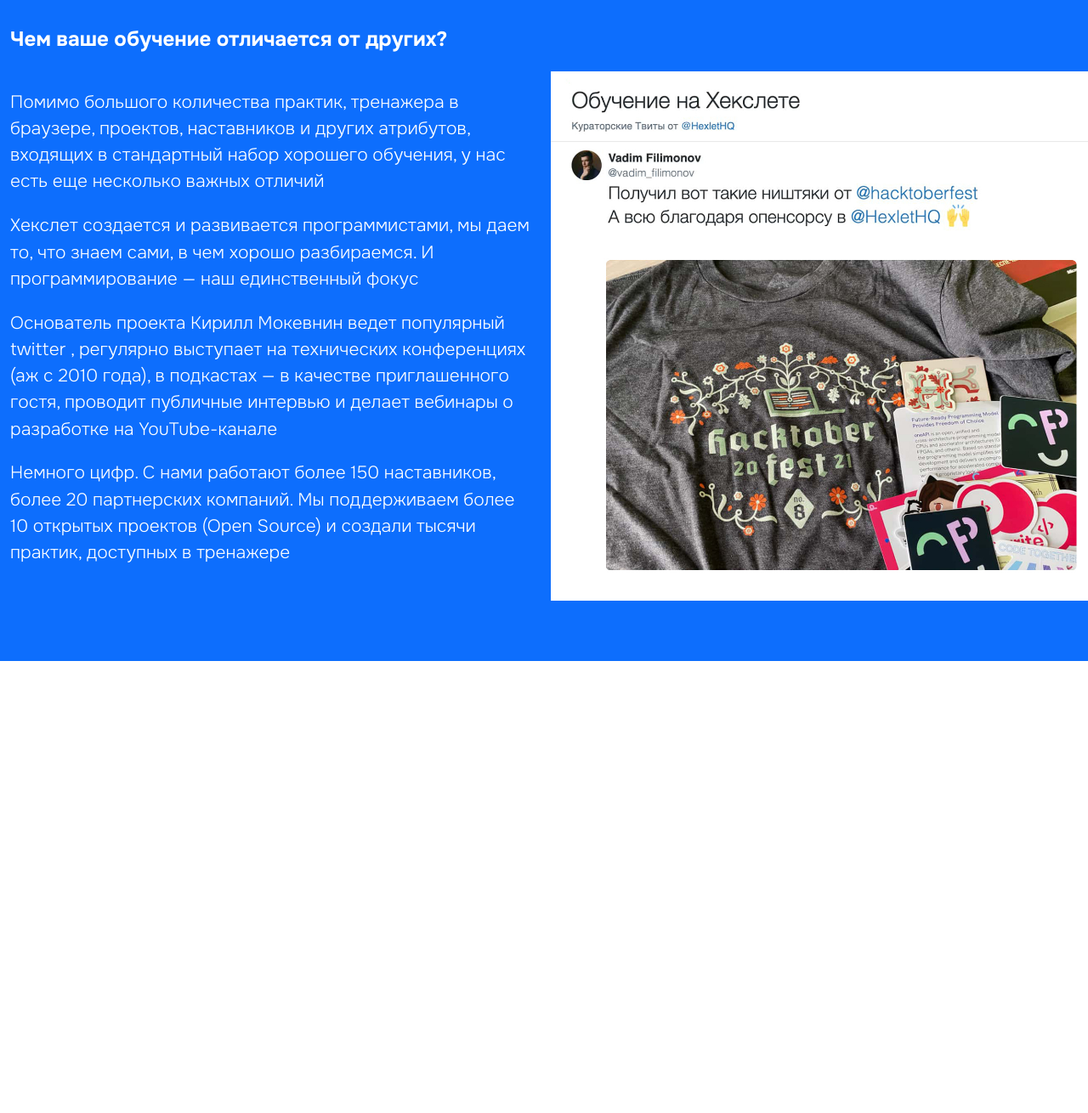
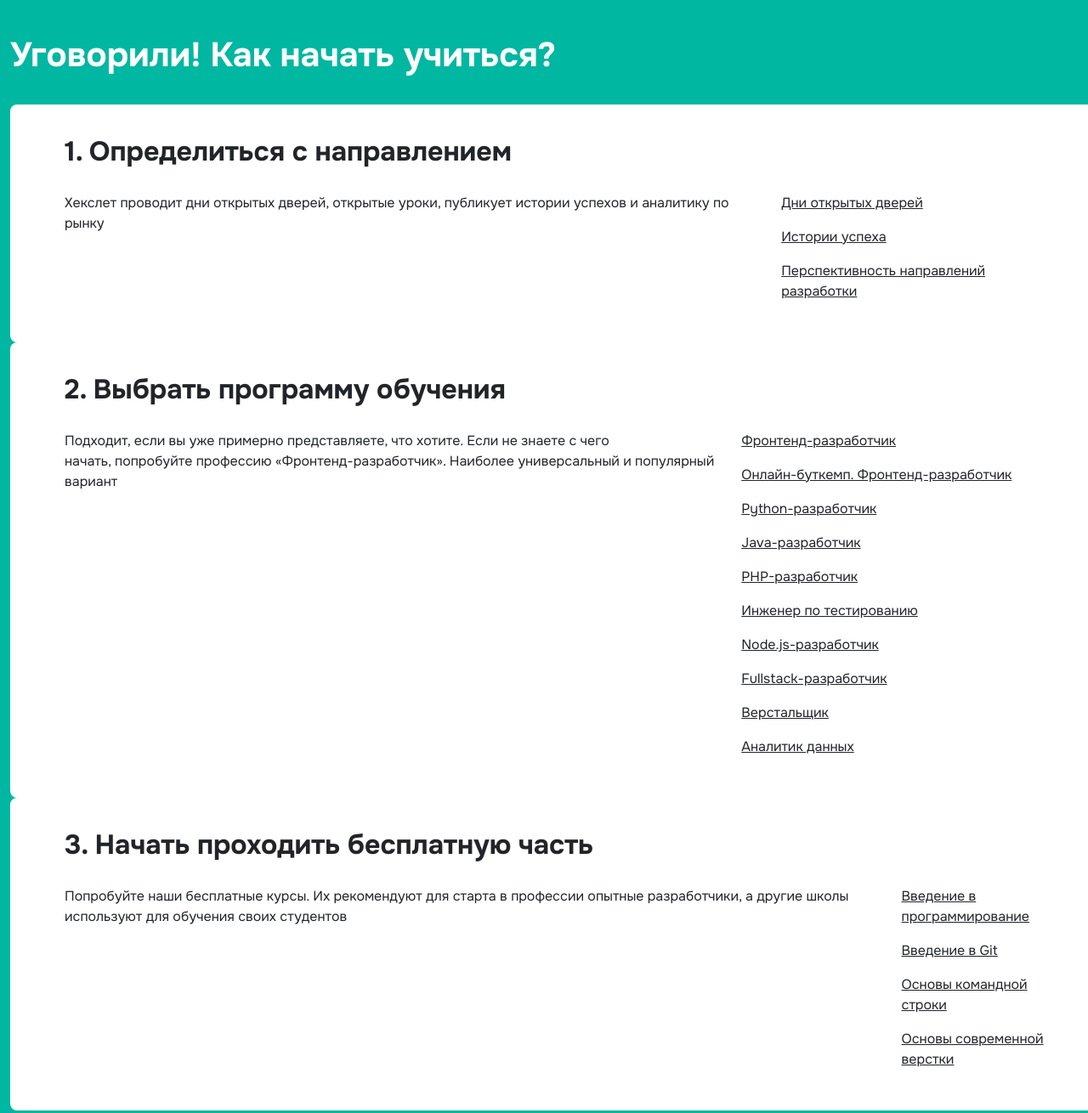
Before and after one commit to svetalit/hexlet_basics_html_css, a plain HTML site: page index.html in a window 1280 px wide. Shown: the part 1740-3050 px from the top of the page at 85% size. Before the commit the page ends 2518 px from the top, so only its background shows below. Drawn offline with Linux system fonts and the light colour scheme.

Commit message:
small update

```diff
--- a/index.html
+++ b/index.html
@@ -91,17 +91,77 @@
     </div>
   </div>
 
+  <div class="bg-green">
+    <div class="container py-4">
+      <h2 class="h1 fw-bold text-white">Уговорили! Как начать учиться?</h2>
+      <div class="card">
+        <h3 class="card-title">1. Определиться с направлением</h3>
+        <div class="row align-items-start gap-2">
+          <div>
+            <p>Хекслет проводит дни открытых дверей, открытые уроки, публикует истории успехов и аналитику по рынку</p>
+          </div>
+          <div>
+            <ul class="pl-0 list-style-none">
+              <li class="mb-1"><a href="#" class="text-dark">Дни открытых дверей</a></li>
+              <li class="mb-1"><a href="#" class="text-dark">Истории успеха</a></li>
+              <li class="mb-1"><a href="#" class="text-dark">Перспективность направлений разработки</a></li>
+            </ul>
+          </div>
+        </div>
+      </div>
+      <div class="card">
+        <h3 class="card-title">2. Выбрать программу обучения</h3>
+        <div class="row align-items-start gap-2">
+          <div>
+            <p>Подходит, если вы уже примерно представляете, что хотите. Если не знаете с чего<br> начать, попробуйте профессию «Фронтенд-разработчик». Наиболее универсальный и популярный<br>
+              вариант</p>
+          </div>
+          <div>
+            <ul class="pl-0 list-style-none">
+              <li class="mb-1"><a href="#" class="text-dark">Фронтенд-разработчик</a></li>
+              <li class="mb-1"><a href="#" class="text-dark">Онлайн-буткемп. Фронтенд-разработчик</a></li>
+              <li class="mb-1"><a href="#" class="text-dark">Python-разработчик</a></li>
+              <li class="mb-1"><a href="#" class="text-dark">Java-разработчик</a></li>
+              <li class="mb-1"><a href="#" class="text-dark">PHP-разработчик</a></li>
+              <li class="mb-1"><a href="#" class="text-dark">Инженер по тестированию</a></li>
+              <li class="mb-1"><a href="#" class="text-dark">Node.js-разработчик</a></li>
+              <li class="mb-1"><a href="#" class="text-dark">Fullstack-разработчик</a></li>
+              <li class="mb-1"><a href="#" class="text-dark">Верстальщик</a></li>
+              <li class="mb-1"><a href="#" class="text-dark">Аналитик данных</a></li>
+            </ul>
+          </div>
+        </div>
+      </div>
+      <div class="card">
+        <h3 class="card-title">3. Начать проходить бесплатную часть</h3>
+        <div class="row align-items-start gap-2">
+          <div>
+            <p>Попробуйте наши бесплатные курсы. Их рекомендуют для старта в профессии опытные разработчики, а другие школы используют для обучения своих студентов</p>
+          </div>
+          <div>
+            <ul class="pl-0 list-style-none">
+              <li class="mb-1"><a href="#" class="text-dark">Введение в программирование</a></li>
+              <li class="mb-1"><a href="#" class="text-dark">Введение в Git</a></li>
+              <li class="mb-1"><a href="#" class="text-dark">Основы командной строки</a></li>
+              <li class="mb-1"><a href="#" class="text-dark">Основы современной верстки</a></li>
+            </ul>
+          </div>
+        </div>
+      </div>
+
+    </div>
+  </div>
 
   <div class="bg-blue">
-    <div class="container py-4">
-      <h2 class="text-white">Чем ваше обучение отличается от других?</h2>
+    <div class="container py-4 text-white">
+      <h2 class="h1 fw-bold">Чем ваше обучение отличается от других?</h2>
       <div class="row align-items-start gap-1">
-        <div class="lead text-white">
-          <p>Помимо большого количества практик, тренажера в браузере, проектов, наставников и других атрибутов, входящих в стандартный набор хорошего обучения, у нас есть еще несколько важных отличий
+        <div class="lead">
+          <p>Помимо большого количества <b>практик, тренажера в браузере, проектов, наставников</b> и других атрибутов, входящих в стандартный набор хорошего обучения, у нас есть еще несколько важных отличий
           </p>
           <p>Хекслет создается и развивается программистами, мы даем то, что знаем сами, в чем хорошо разбираемся. И программирование — наш единственный фокус</p>
-          <p>Основатель проекта Кирилл Мокевнин ведет популярный twitter , регулярно выступает на технических конференциях (аж с 2010 года), в подкастах — в качестве приглашенного гостя, проводит публичные интервью и делает вебинары о разработке на YouTube-канале</p>
-          <p>Немного цифр. С нами работают более 150 наставников, более 20 партнерских компаний. Мы поддерживаем более 10 открытых проектов (Open Source) и создали тысячи практик, доступных в тренажере</p>
+          <p>Основатель проекта Кирилл Мокевнин <u>ведет популярный twitter</u>, регулярно <u>выступает на технических конференциях</u> (аж с 2010 года), в подкастах — в качестве <u>приглашенного гостя</u>, проводит <u>публичные интервью</u> и делает <u>вебинары о разработке</u> на YouTube-канале</p>
+          <p>Немного цифр. С нами работают более <b>150 наставников</b>, более <b>20 партнерских компаний</b>. Мы поддерживаем более 10 открытых проектов (Open Source) и создали <b>тысячи практик</b>, доступных в тренажере</p>
         </div>
         <div>
           <img src="./assets/images/learning_on_hexlet_ru.jpg" width="660">
--- a/style.css
+++ b/style.css
@@ -110,10 +110,25 @@ body {
   padding: 0.5rem 1rem;
 }
 
+/*Card*/
+
+.card {
+  padding: 2rem 4rem;
+  border-radius: 0.5rem;
+
+  background-color: white;
+}
+
+.card-title {
+  margin: 0 0 0.5rem;
+
+  font-size: 2rem;
+  font-weight: bold;
+}
 
 /*Text*/
 
-h1 {
+h1, .h1 {
   font-size: 2.5rem;
   font-weight: 500;
   line-height: 1.2;
@@ -125,6 +140,10 @@ h1 {
 }
 
 /* Atomic CSS*/
+
+.mb-1 {
+  margin-bottom: 1rem;
+}
 
 .gap-1 {
   gap: 1rem;
@@ -146,12 +165,28 @@ h1 {
   padding-bottom: 4rem;
 }
 
+.pl-0 {
+  padding-left: 0;
+}
+
+.list-style-none {
+  list-style: none;
+}
+
+.text-decoration-none {
+  text-decoration: none;
+}
+
 .color-white {
   color: white;
 }
 
 .text-blue {
   color: var(--blue);
+}
+
+.text-dark {
+  color: var(--dark);
 }
 
 .text-white {
@@ -166,10 +201,17 @@ h1 {
   background-color: var(--blue);
 }
 
+.bg-green {
+  background-color: var(--green);
+}
+
 .align-items-start {
   align-items: start;
 }
 
+.fw-bold {
+  font-weight: bold;
+}
 
 .filter-grayscale {
   filter: grayscale(1);
```
